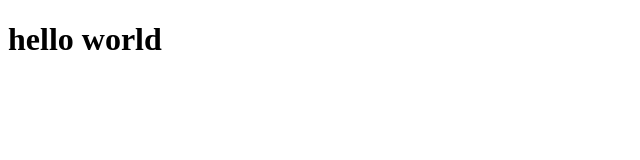
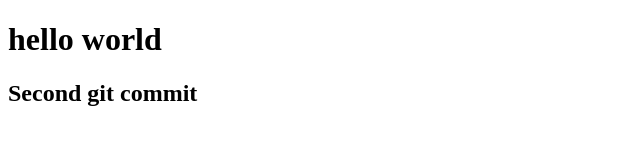
Before and after one commit to shivaram0005/git-tutorial, a plain HTML site: page index.html in a window 1280 px wide. Shown: the whole page, without its empty margins (0-640 px from the left). Drawn offline with Linux system fonts and the light colour scheme.

Commit message:
second commit

```diff
--- a/index.html
+++ b/index.html
@@ -8,6 +8,7 @@
   </head>
   <body>
     <h1>hello world</h1>
+    <h2>Second git commit</h2>
     <script src="./index.js"></script>
   </body>
 </html>
```
